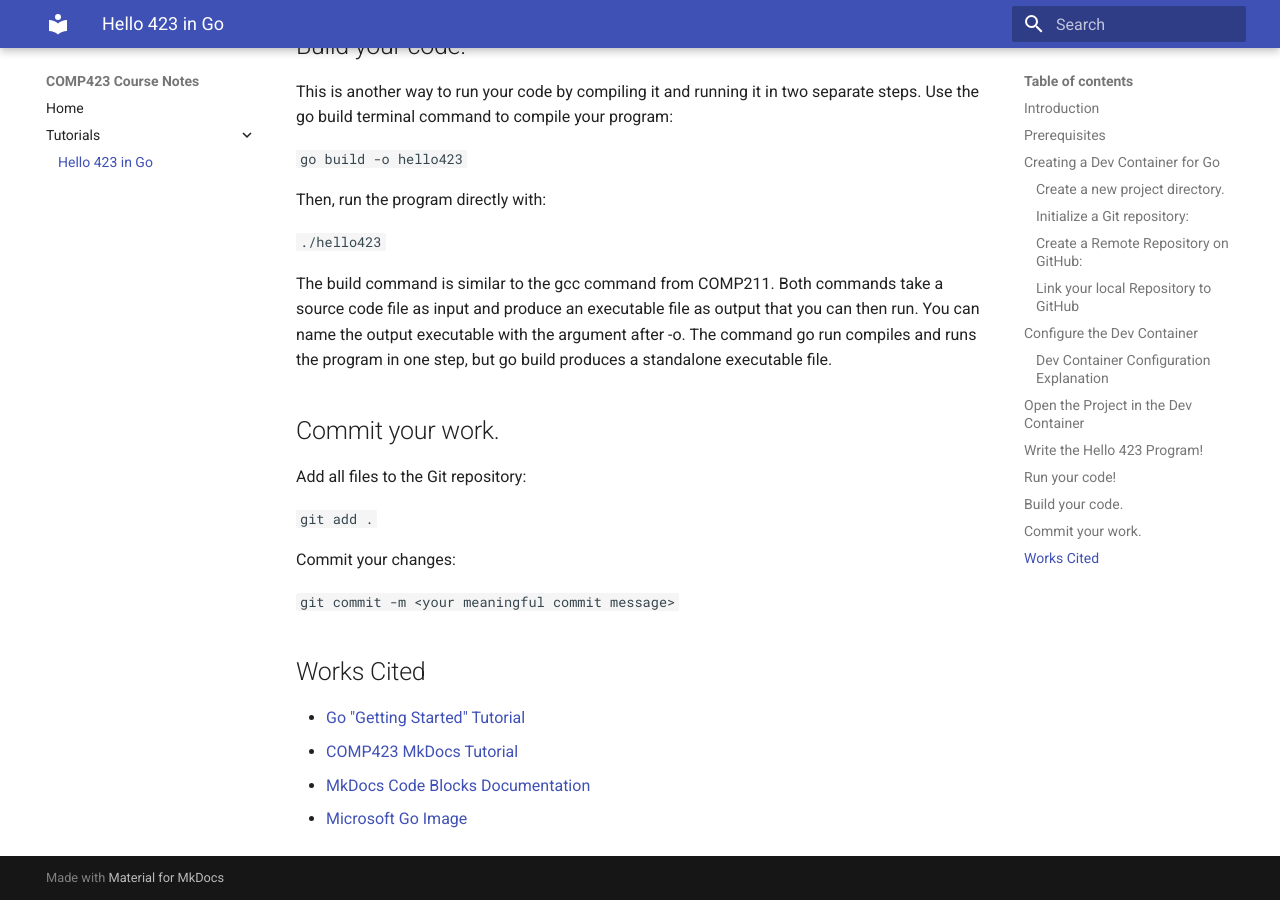
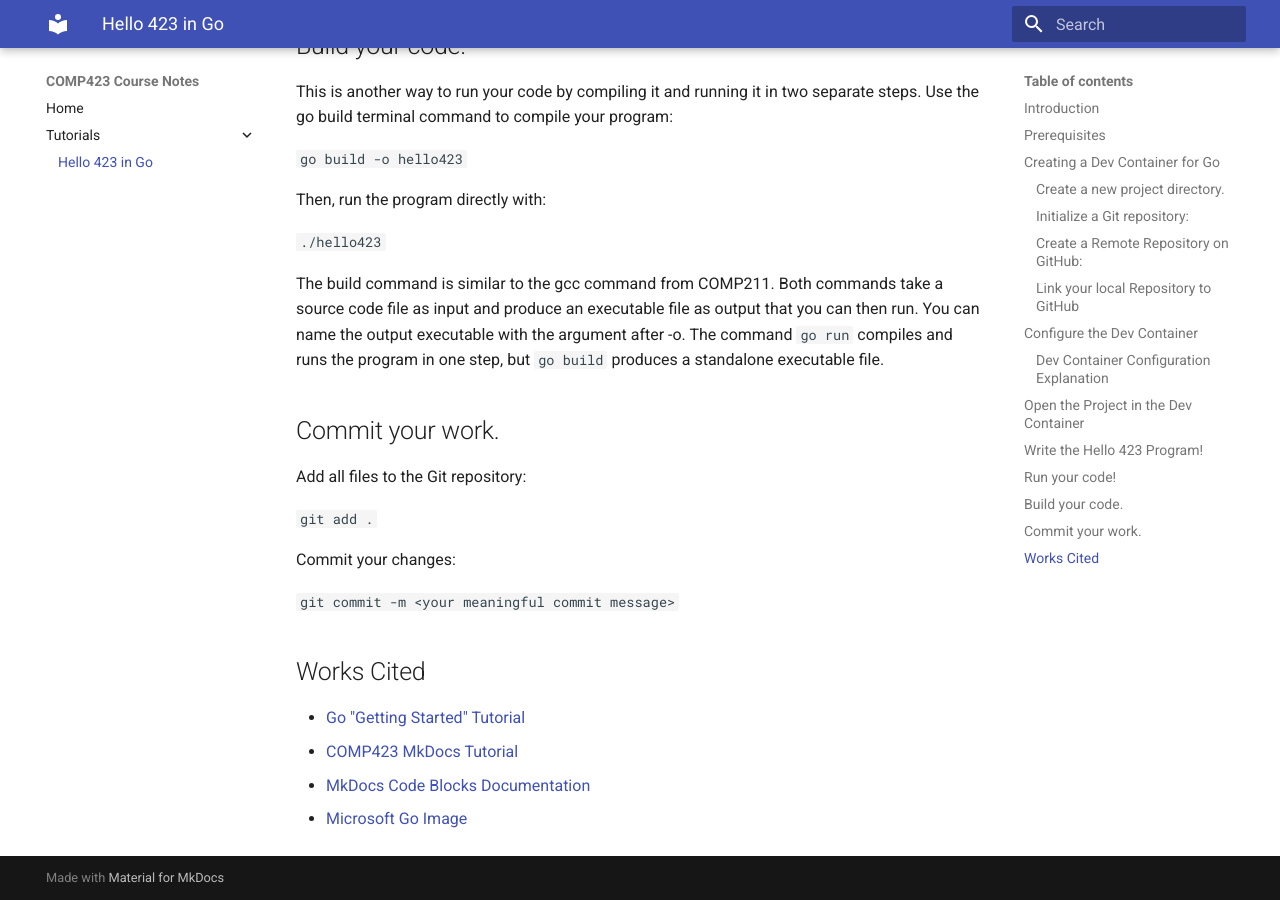
Before and after one commit to david-ona/comp423-course-notes, an MkDocs documentation site: the page built from docs/tutorials/go-setup.md, in a window 1280 px wide and 900 px high, scrolled down 3269 px. Built offline with MkDocs 1.6.1 and Material for MkDocs 9.7.7, drawn with Linux system fonts in a browser that asks for light colours.

Commit message:
small visual edit

````diff
--- a/docs/tutorials/go-setup.md
+++ b/docs/tutorials/go-setup.md
@@ -131,7 +131,7 @@ Then, run the program directly with:
 
 ```./hello423```
 
-The build command is similar to the gcc command from COMP211. Both commands take a source code file as input and produce an executable file as output that you can then run. You can name the output executable with the argument after -o. The command go run compiles and runs the program in one step, but go build produces a standalone executable file.
+The build command is similar to the gcc command from COMP211. Both commands take a source code file as input and produce an executable file as output that you can then run. You can name the output executable with the argument after -o. The command ```go run``` compiles and runs the program in one step, but ```go build``` produces a standalone executable file.
 
 ## Commit your work.
 
````
